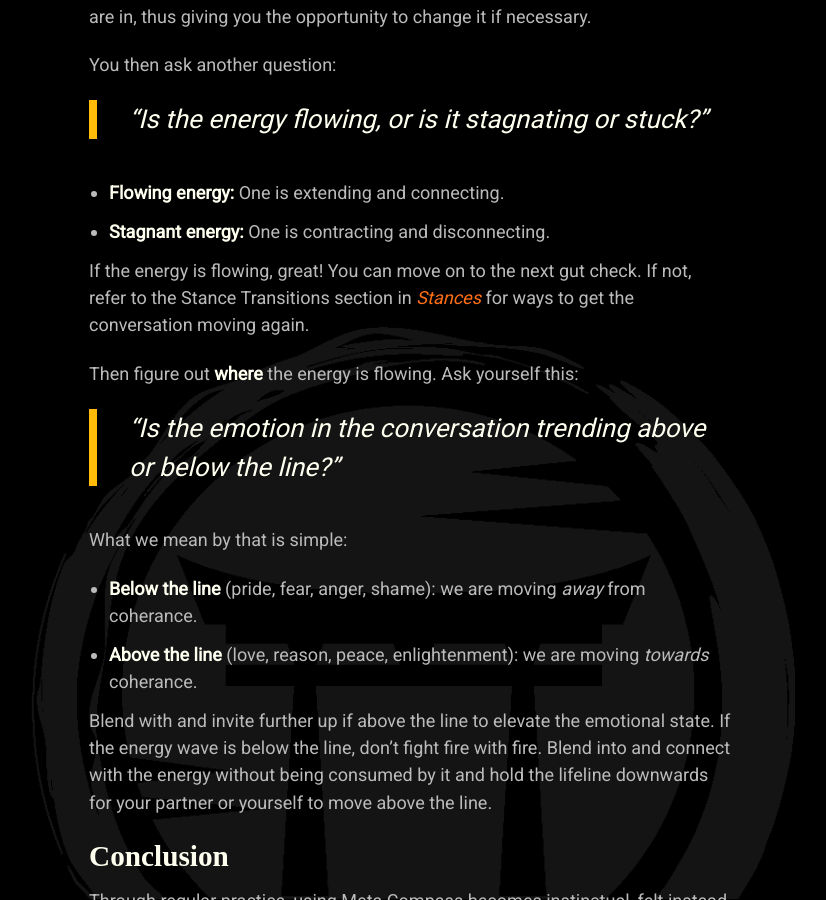
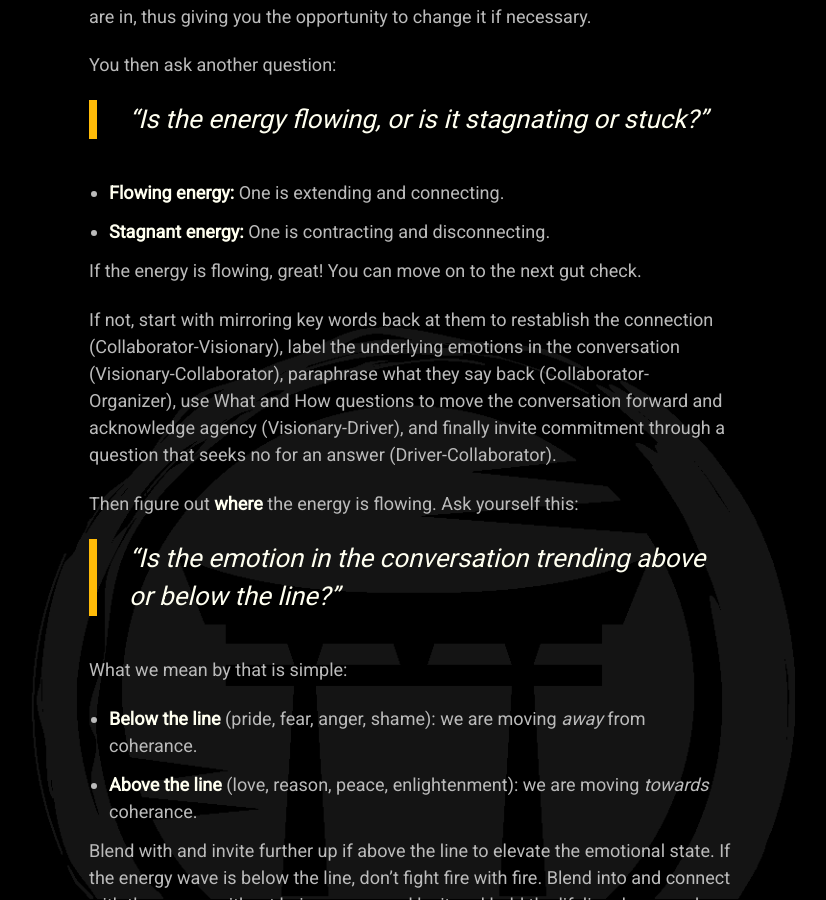
Before and after one commit to mindset-dojo/mindset-dojo.github.io, a Jekyll site: the page built from _forms/tone.md, in a window 1280 px wide and 900 px high, scrolled down 1472 px. Shown: the whole window, without its empty margins (229-1055 px from the left). Built offline with Jekyll 4.4.1, drawn with Linux system fonts in a browser that asks for light colours; some web fonts are replaced.

Commit message:
feat(tone): give more concrete suggestions to get energy flowing when stuc.

```diff
--- a/_forms/tone.md
+++ b/_forms/tone.md
@@ -43,7 +43,9 @@ You then ask another question:
 - **Flowing energy:** One is extending and connecting.
 - **Stagnant energy:** One is contracting and disconnecting.
 
-If the energy is flowing, great! You can move on to the next gut check. If not, refer to the Stance Transitions section in [Stances](../stance/) for ways to get the conversation moving again.
+If the energy is flowing, great! You can move on to the next gut check.
+
+If not, start with mirroring key words back at them to restablish the connection (Collaborator-Visionary), label the underlying emotions in the conversation (Visionary-Collaborator), paraphrase what they say back (Collaborator-Organizer), use What and How questions to move the conversation forward and acknowledge agency (Visionary-Driver), and finally invite commitment through a question that seeks no for an answer (Driver-Collaborator).
 
 Then figure out **where** the energy is flowing. Ask yourself this:
 
```
